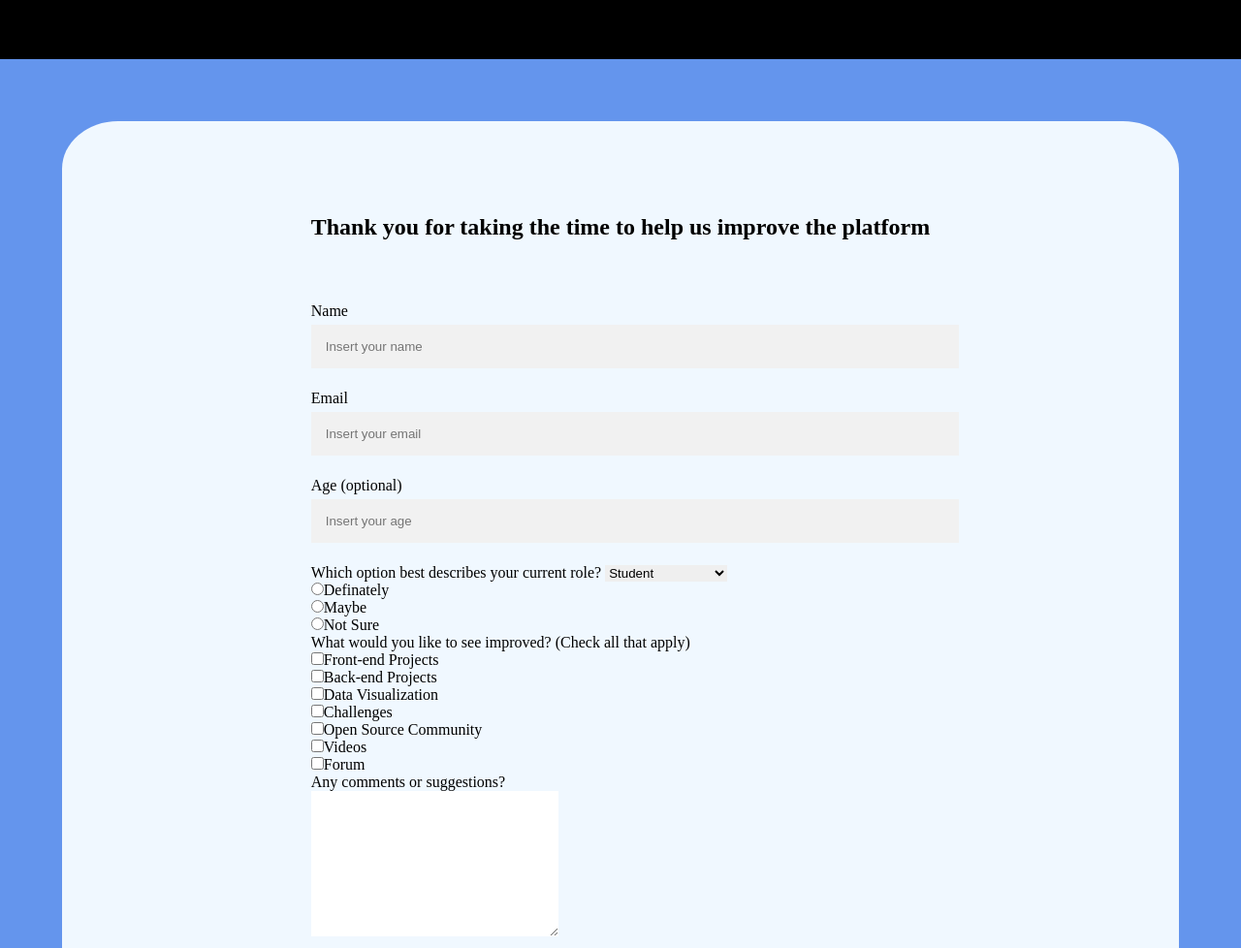
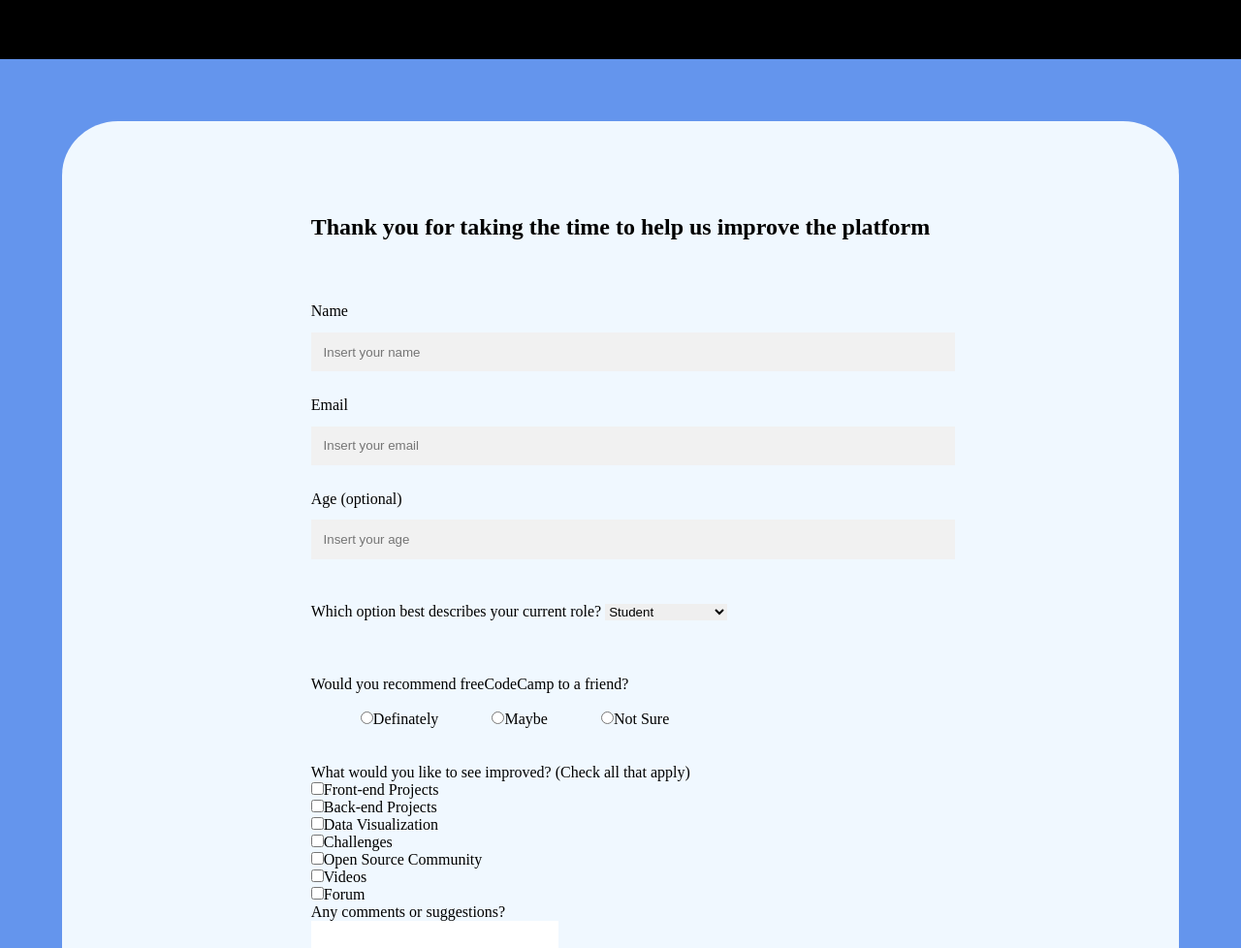
Before and after one commit to luan-vtx/FCC-Survey-Form, a plain HTML site: page index.html in a window 1280 px wide. Shown: the part 122-1100 px from the top of the page at 97% size. Drawn offline with Linux system fonts and the light colour scheme.

Commit message:
style: change layout of dropdown and some inputs

```diff
--- a/index.html
+++ b/index.html
@@ -31,6 +31,7 @@
           </label>
         </div>
 
+        <div id="dropdown-container">
           <label for="dropdown">Which option best describes your current role?
             <select name="" id="dropdown" value="">
               <option value="Student" id="dropdown">Student</option>
@@ -39,7 +40,10 @@
               <option value="Prefer Not To Say" id="dropdown">Prefer Not To Say</option>
             </select>
           </label>
+        </div>
 
+        <div id="recomendation-container">
+          <p>Would you recommend freeCodeCamp to a friend?</p><br>
           <label for="Definately">
             <input type="radio" name="recomendation" id="Definately">Definately
           </label>
@@ -51,6 +55,7 @@
           <label for="Not Sure">
             <input type="radio" name="recomendation" id="Not Sure">Not Sure
           </label>
+        </div>
 
         <div id="checkbox-container">
           <p>What would you like to see improved? (Check all that apply)</p>
--- a/style.css
+++ b/style.css
@@ -49,11 +49,20 @@
 
 input[type=text], input[type=email], input[type=number] {
   width: 100%;
-  padding: 15px;
-  margin: 5px 0 22px 0;
+  padding: 2%;
+  margin: 2% 0 4% 0;
   display: inline-block;
   border: none;
   background: #f1f1f1;
+}
+
+#dropdown-container, #recomendation-container {
+  padding: 15px 0;
+  margin: 5px 0 22px 0;
+}
+
+#recomendation-container input {
+  margin-left: 8%;
 }
 
 #review {
```
Lines whose indentation alone changed are shown as unchanged.
